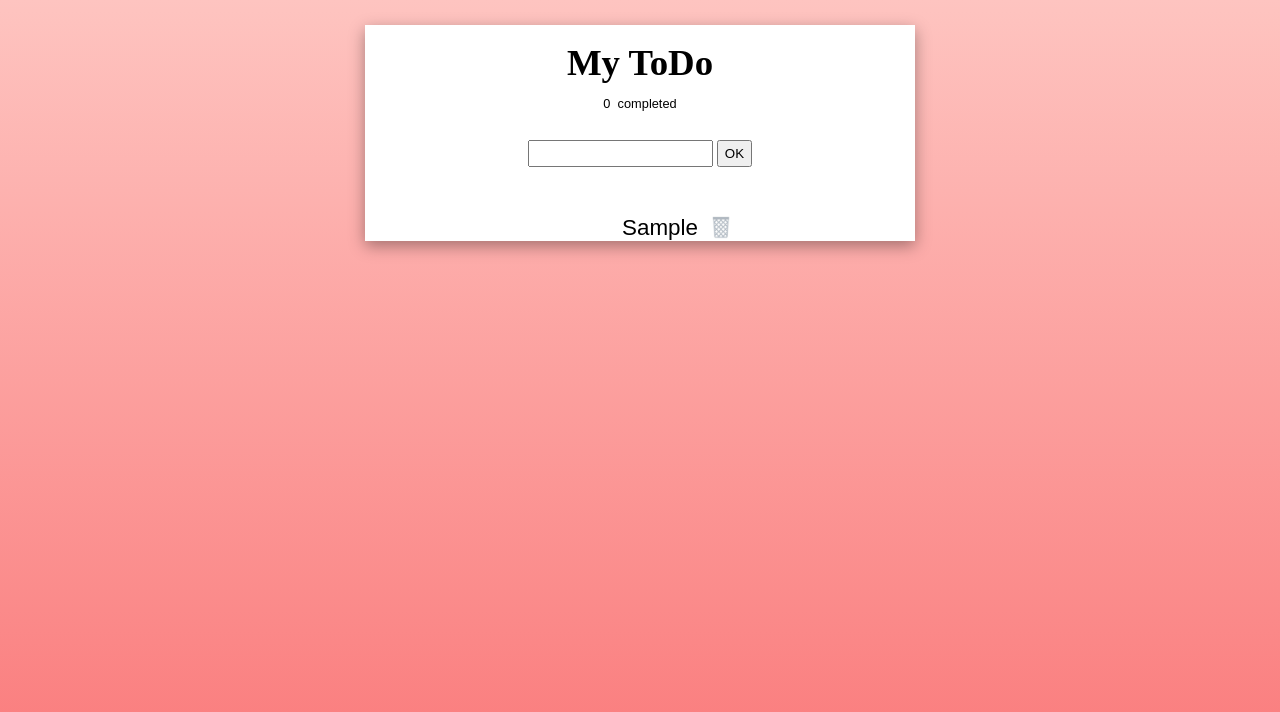
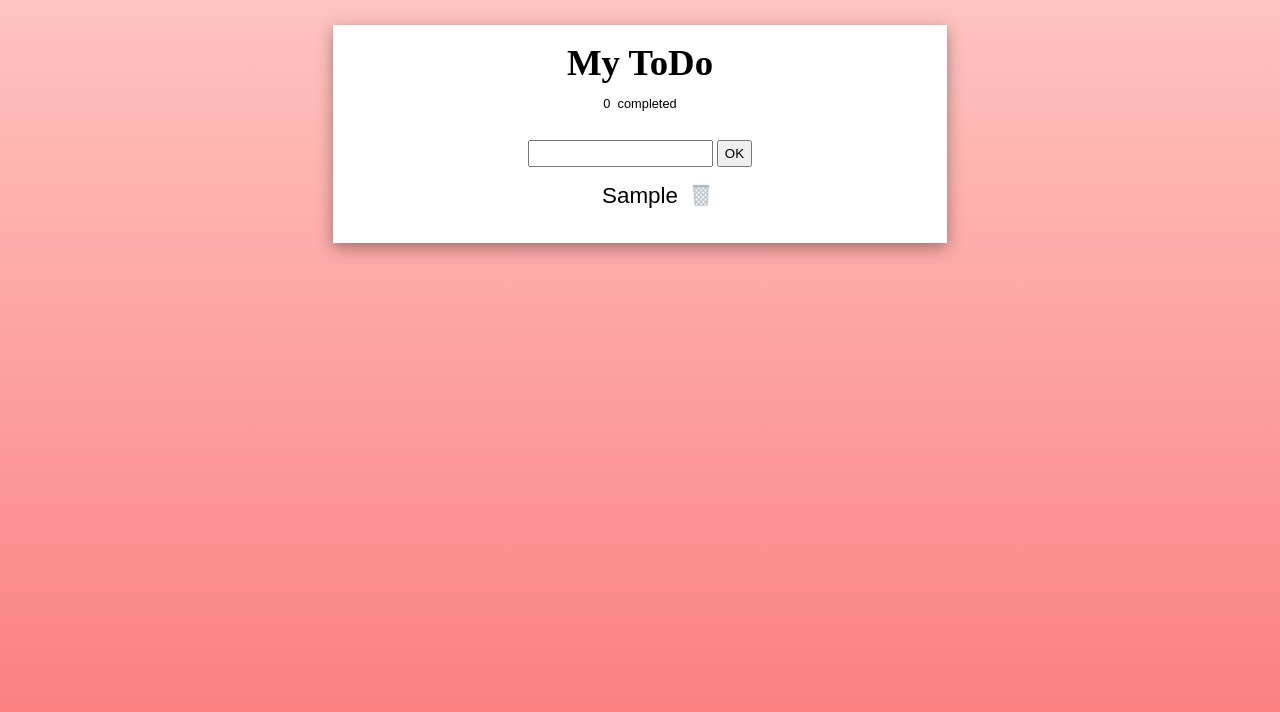
Before and after one commit to jakobpalmborg/todo-2, a plain HTML site: page index.html in a window 1280 px wide. Both pictures are taken after typing "Sample" into the empty fields and a click on the button "OK". Drawn offline with Linux system fonts and the light colour scheme.

Commit message:
minor CSS changes

```diff
--- a/index.html
+++ b/index.html
@@ -11,7 +11,7 @@
 
 <body>
    <main>
-        <h1 class="container">My ToDo</h1>
+        <h1>My ToDo</h1>
         <div class="completed container">
             <p class="numberDone">0</p>
             <p>&nbsp; completed</p>
@@ -22,15 +22,16 @@
                 <button class="todo-button" type="submit">OK</button>
             </form>
         </div>
-        <div class="container">
+        <div class="warning-div">
             <p class="warning"></p>
         </div>
 
         <div class="todo-container ">
-            <ul class="todo-list ">
+            <ul class="todo-list">
             </ul>
         </div>
 
+        <!-- This is a functionality that is not used, but might be added later. display:none in CSS -->
         <div class="clear-container">
             <button class="clearAll"><i class="fa-solid fa-skull-crossbones fa-2xl "></i></button>
          </div>
--- a/styles.css
+++ b/styles.css
@@ -1,14 +1,13 @@
-/* || Elements */
+/* || ELEMENTS */
 
 body {
     background: linear-gradient(#FEC4C0, #FA7879) fixed;
-    margin: 0;
 }
 
 main {
     background-color: white;
     margin: o;
-
+    padding-bottom: 0.8rem;
     box-shadow: rgba(0, 0, 0, 0.35) 0px 5px 15px;
     animation: maindrop 1s cubic-bezier(0.25, 0.1, 0.63, 1.84) forwards;
 }
@@ -20,6 +19,7 @@ h1 {
     animation: intro-fade 1s forwards;
     animation-delay: 1s;
     font-size: 2.3rem;
+    text-align: center;
 }
 
 p, li {
@@ -31,6 +31,7 @@ p {
     opacity: 0;
     animation: intro-fade 0.8s forwards;
     animation-delay: 1.2s;
+
 }
 
 form {
@@ -48,6 +49,12 @@ li {
     list-style: none;
     animation: add-list 0.5s forwards;
     text-align: center;
+    padding-bottom: 0.3rem;
+    word-wrap: break-word;
+}
+
+ul {
+    padding-right: 2.5rem;
 }
 
 img {
@@ -59,7 +66,7 @@ img {
 }
 
 
-/* || Classes */
+/* || CLASSES */
 
 .container {
     display: flex;
@@ -86,7 +93,6 @@ img {
     opacity: 0.5;
  }
 
-
 .line span {
     text-decoration: line-through;
     animation: check-fade 1s forwards;
@@ -96,13 +102,17 @@ img {
     padding: 0;
     margin: 0;
     color: red;
-    animation: warning 2s forwards;
+    animation: warning 1s forwards;
     font-size: 0.8rem;
+
+ }
+
+ .warning-div {
+    text-align: center;
  }
 
 
-
- /* || Pseudo Selectors */
+ /* || PSEUDO SELECTORS */
 
 li:hover {
     cursor: pointer;
@@ -114,7 +124,7 @@ li:hover {
 }
 
 
-/* || Animations */
+/* || ANIMATIONS */
 
 @keyframes maindrop {
     0% {
@@ -187,13 +197,13 @@ li:hover {
     }
 }
 
-/* || Media Queries */
 
+/* || MEDIA QUERIES */
 
 @media screen and (min-width:768px) {
     body {
         margin: 0px 20% auto 20%;
-        padding: 0 2rem;
+
     }
 }
 
```
